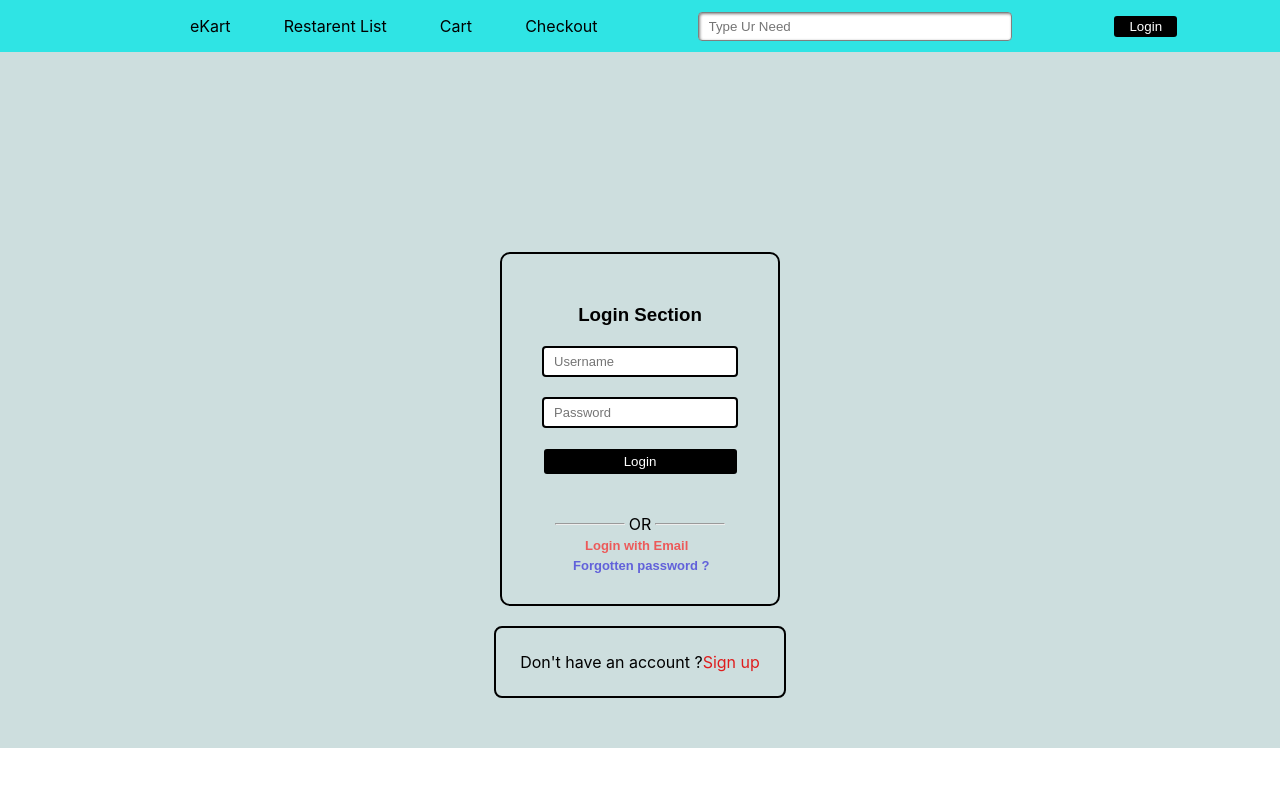
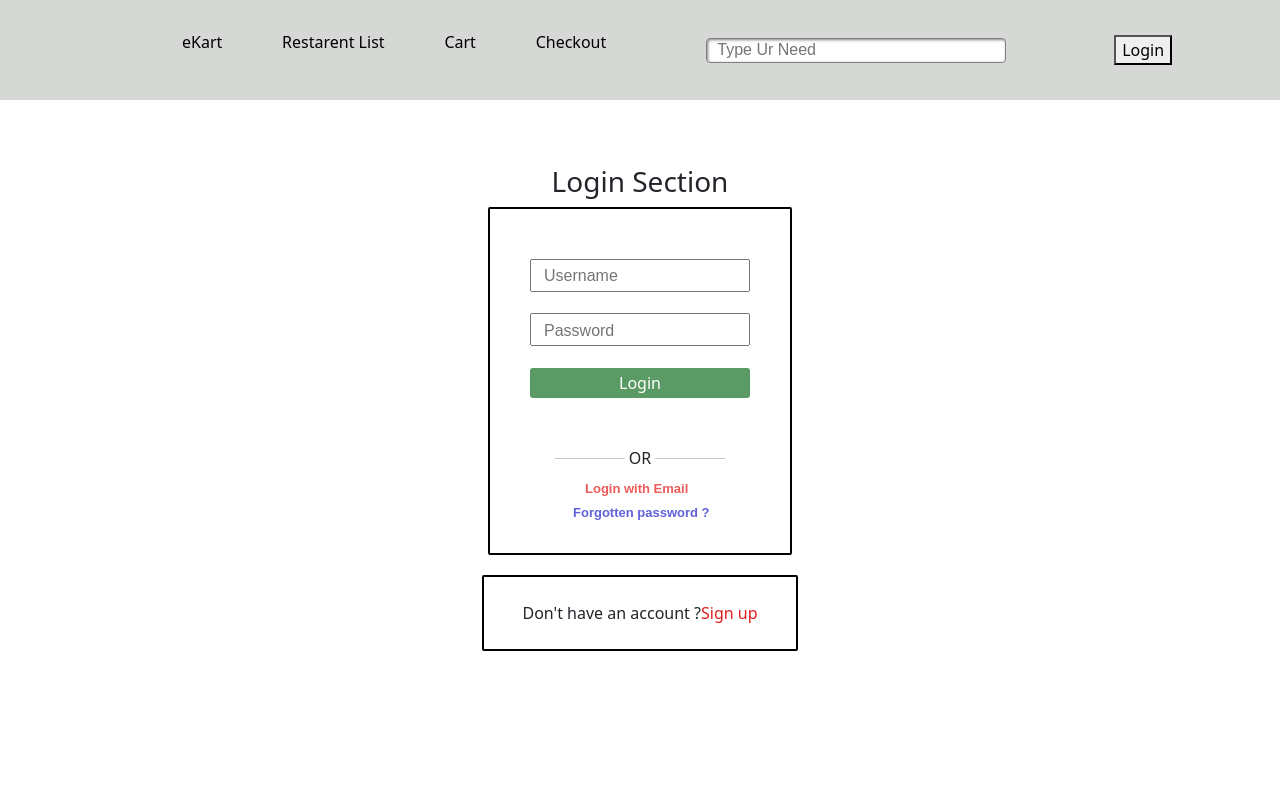
Before and after one commit to suhaas3/React-cart-project, a React (Create React App) app: page /login in a window 1280 px wide. Shown: the top 786 px of the page. Built offline with nearby package versions, Linux system fonts and the light colour scheme.

Commit message:
adjust the login section

```diff
--- a/public/index.html
+++ b/public/index.html
@@ -10,6 +10,8 @@
       content="Web site created using create-react-app"
     />
     <link rel="apple-touch-icon" href="%PUBLIC_URL%/logo192.png" />
+    <link href="https://cdn.jsdelivr.net/npm/bootstrap@5.3.7/dist/css/bootstrap.min.css" rel="stylesheet" integrity="sha384-LN+7fdVzj6u52u30Kp6M/trliBMCMKTyK833zpbD+pXdCLuTusPj697FH4R/5mcr" crossorigin="anonymous">
+
     <!--
       manifest.json provides metadata used when your web app is installed on a
       user's mobile device or desktop. See https://developers.google.com/web/fundamentals/web-app-manifest/
--- a/src/Components/Cart/Cart.js
+++ b/src/Components/Cart/Cart.js
@@ -1,10 +1,42 @@
-import React from "react";
+import React, { useEffect, useState } from "react";
+import axios from "axios";
 
 function Cart() {
 
+  const [productsList, setProductList] = useState([]);
+  async function getApiData() {
+    const aipData = await axios.get('https://fakestoreapi.com/products');
+
+    const response = aipData.data;
+    setProductList(response);
+    console.log(response, 'API data get from Url')
+  }
+
+  useEffect(() => {
+    getApiData();
+  }, [])
+
   return (
     <>
-      <div>This is Cart</div>
+      <div className="container">
+        <div className="row">
+          {productsList.map((product) => {
+            return (
+                <div class="card" style={{ width: '18rem' }}>
+                  <img src={product.image} class="img" alt="..." />
+                  <div class="card-body">
+                    <h5 class="card-title">Title : {product.title}</h5>
+                    <h5 class="card-text">Category : {product.category}</h5>
+                    <h5 className="price-cents">Price : {product.price}</h5>
+                    <h5 className="ratings-rate">Ratings : {product.rating
+                      .rate}</h5>
+                    <h5 className="ratings-count">Count : {product.rating.count}</h5>
+                  </div>
+                </div>
+            )
+          })}
+        </div>
+      </div>
     </>
   );
 }
--- a/src/Components/LoginButton/LoginButton.css
+++ b/src/Components/LoginButton/LoginButton.css
@@ -1,45 +1,16 @@
-.login-button {
-  background-color: black;
-  color: white;
-  padding: 3px 15px;
-  border: none;
-  border-radius: 3px;
-  cursor: pointer;
-}
-.login-section {
-  display: flex;
-  flex-direction: column;
-  align-items: center;
-  padding-top: 150px;
-}
-/*
-.login-sub-section {
-  display: flex;
-  flex-direction: column;
-  align-items: space-between;
-  border: 1px solid black;
-  padding: 40px;
-} */
-.login-button-new {
-  background-color: black;
-  color: white;
-  padding: 3px 15px;
-  border: none;
-  border-radius: 3px;
-  cursor: pointer;
-  width: 193px;
-  height: 25px;
+.login-page {
+  background-color: white;
+  height: 100%;
 }
 
 .login-section {
   display: flex;
   flex-direction: column;
-  justify-content: space-between;
   align-items: center;
-  padding-top: 200px;
-  background-color: rgb(205, 222, 222);
-  padding-bottom: 50px;
+  padding-bottom: 80px;
+  padding-top: 65px;
 }
+
 .login-sub-section {
   display: flex;
   flex-direction: column;
@@ -47,63 +18,31 @@
   align-items: center;
   border: 2px solid black;
   padding: 50px 40px 30px 40px;
-  height: 270px;
-  border-radius: 10px;
+  height: 348px;
+  border-radius: 2px;
 }
+
 .userNameBox,
 .passwordBox {
-  border: 2px solid black;
+  border: 1px snow gray;
+  height: 33px;
+  width: 220px;
+
+}
+
+.userNameBox::placeholder,
+.passwordBox::placeholder {
+  padding-left: 10px;
+  font-size: 16px;
   font-family: arial;
-  font-size: 13px;
-  color: gray;
-  height: 25px;
-  width: 180px;
-  box-shadow: outset 1px 1px 1px  gray;
-  padding-left: 10px;
-  border-radius: 4px;
 }
-.login-sub-section h3 {
-  font-family: arial;
-  margin-top: 0;
-  margin-bottom: 0;
-}
-.or-container {
-  width: 170px;
-}
-.hr-line {
-  width: 70px;
-}
-.hr-container {
-  display: flex;
-  flex-direction: row;
-  justify-content: space-between;
-  align-items: center;
-}
-.email-login span{
-  color: rgb(236, 90, 90);
-  font-family: arial;
-  font-weight: 550;
-  font-size: 13px;
-  margin-left: 30px;
-  cursor: pointer;
-}
-.forgotten-password span {
-  color: rgb(97, 97, 218);
-  font-family: arial;
-  font-weight: 550;
-  font-size: 13px;
-  margin-left: 18px;
-  cursor: pointer;
-  margin-top: 20px;
-}
-.dont-have-acvount {
-  border: 2px solid black;
-  padding: 24px;
-  margin-top: 20px;
-  border-radius: 8px;
-}
-.dont-have-acvount span{
-  color: rgb(223, 29, 29);
+
+.login-button-new {
+  background-color: rgb(90, 154, 100);
+  color: white;
+  padding: 3px 89px;
+  border: none;
+  border-radius: 3px;
   cursor: pointer;
 }
 
@@ -114,3 +53,49 @@
   font-size: 10px;
   color: red;
 }
+
+.or-container {
+  width: 170px;
+}
+
+.hr-line {
+  width: 70px;
+}
+
+.hr-container {
+  display: flex;
+  flex-direction: row;
+  justify-content: space-between;
+  align-items: center;
+}
+
+.email-login span {
+  color: rgb(236, 90, 90);
+  font-family: arial;
+  font-weight: 550;
+  font-size: 13px;
+  margin-left: 30px;
+  cursor: pointer;
+}
+
+.forgotten-password span {
+  color: rgb(97, 97, 218);
+  font-family: arial;
+  font-weight: 550;
+  font-size: 13px;
+  margin-left: 18px;
+  cursor: pointer;
+  margin-top: 20px;
+}
+
+.dont-have-acvount {
+  border: 2px solid black;
+  padding: 24px 38px;
+  margin-top: 20px;
+  border-radius: 2px;
+}
+
+.dont-have-acvount span {
+  color: rgb(223, 29, 29);
+  cursor: pointer;
+}
--- a/src/Components/LoginButton/LoginButton.js
+++ b/src/Components/LoginButton/LoginButton.js
@@ -52,9 +52,10 @@ function LoginButton() {
 
   return (
     <>
+    <div className="login-page">
       <div className="login-section">
+         <h3>Login Section</h3>
         <div className="login-sub-section">
-          <h3>Login Section</h3>
           <input type="text" className="userNameBox" placeholder="Username" onChange={handleUserName} />
           <input type="text" className="passwordBox" placeholder="Password" onChange={handlePassword} />
           <button className="login-button-new" onClick={handleUserDetails}>Login</button>
@@ -84,6 +85,7 @@ function LoginButton() {
           <span onClick={goToSignUpPage}>Sign up</span>
         </div>
       </div>
+      </div>
     </>
   );
 }
--- a/src/Components/NavBar/NavBar.css
+++ b/src/Components/NavBar/NavBar.css
@@ -1,11 +1,13 @@
 .navbar-main {
-  background-color: rgb(47, 228, 228);
+  background-color: rgb(214, 216, 214);
   color: black;
+  height: 100px;
+  padding-top: 30px;
+  padding-bottom: 40px;
 }
 
 .nav-bar {
   display: flex;
-  flex-direction: row;
   justify-content: space-between;
   align-items: center;
   margin-left: 150px;
--- a/src/index.css
+++ b/src/index.css
@@ -1,11 +1,17 @@
-body {
+html, body, #root {
+  height: 100%;
+  margin: 0;
+  padding: 0;
+}
+
+/* body {
   margin: 0;
   font-family: -apple-system, BlinkMacSystemFont, 'Segoe UI', 'Roboto', 'Oxygen',
     'Ubuntu', 'Cantarell', 'Fira Sans', 'Droid Sans', 'Helvetica Neue',
     sans-serif;
   -webkit-font-smoothing: antialiased;
   -moz-osx-font-smoothing: grayscale;
-}
+} */
 
 code {
   font-family: source-code-pro, Menlo, Monaco, Consolas, 'Courier New',
```
